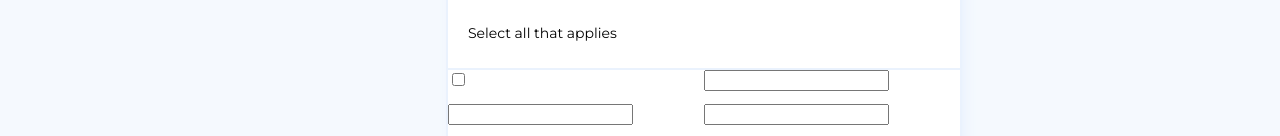
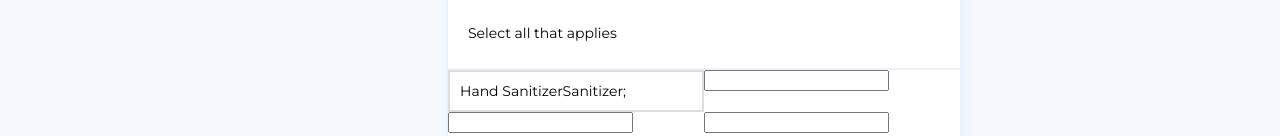
Before and after one commit to KaiserPhemi/covid-landing, a React app: page /register in a window 1280 px wide. Shown: the part 129-265 px from the top of the page. Built offline with nearby package versions, Linux system fonts and the light colour scheme.

Commit message:
ft(product page)
- add product page
- add page routing

```diff
--- a/src/components/SignUpPage/ProductList.jsx
+++ b/src/components/SignUpPage/ProductList.jsx
@@ -5,6 +5,12 @@ import React from "react";
  * @desc renders list of products to chose from
  */
 const ProductList = () => {
+  const handleClick = (evt) => {
+    const Cat = evt.target.className;
+
+    let clickEd = {};
+    console.log(evt.target.className.value);
+  };
   return (
     <div className="product-list-page">
       <div className="card-header">
@@ -12,12 +18,13 @@ const ProductList = () => {
         <p className="card-text">Select all that applies</p>
       </div>
       <div className="card-body">
-        <label htmlFor="">
-          <input type="checkbox" />
-          <p>
-            <span></span>
-            <span></span>
-          </p>
+        <label
+          className="product-item"
+          htmlFor="hand-sanitizer"
+          onClick={(evt) => handleClick(evt)}
+        >
+          <span className="category">Hand Sanitizer</span>
+          <span className="sub-category">Sanitizer</span>;
         </label>
         <label htmlFor="">
           <input type="text" />
--- a/src/components/SignUpPage/_signup.scss
+++ b/src/components/SignUpPage/_signup.scss
@@ -75,6 +75,15 @@
       display: grid;
       grid-template-rows: repeat(4, 1fr);
       grid-template-columns: repeat(2, 1fr);
+
+      .product-item {
+        padding: 10px;
+        border: 2px solid #ddd;
+
+        &:active {
+          border: 2px solid #2f80ed;
+        }
+      }
     }
   }
 }
```
